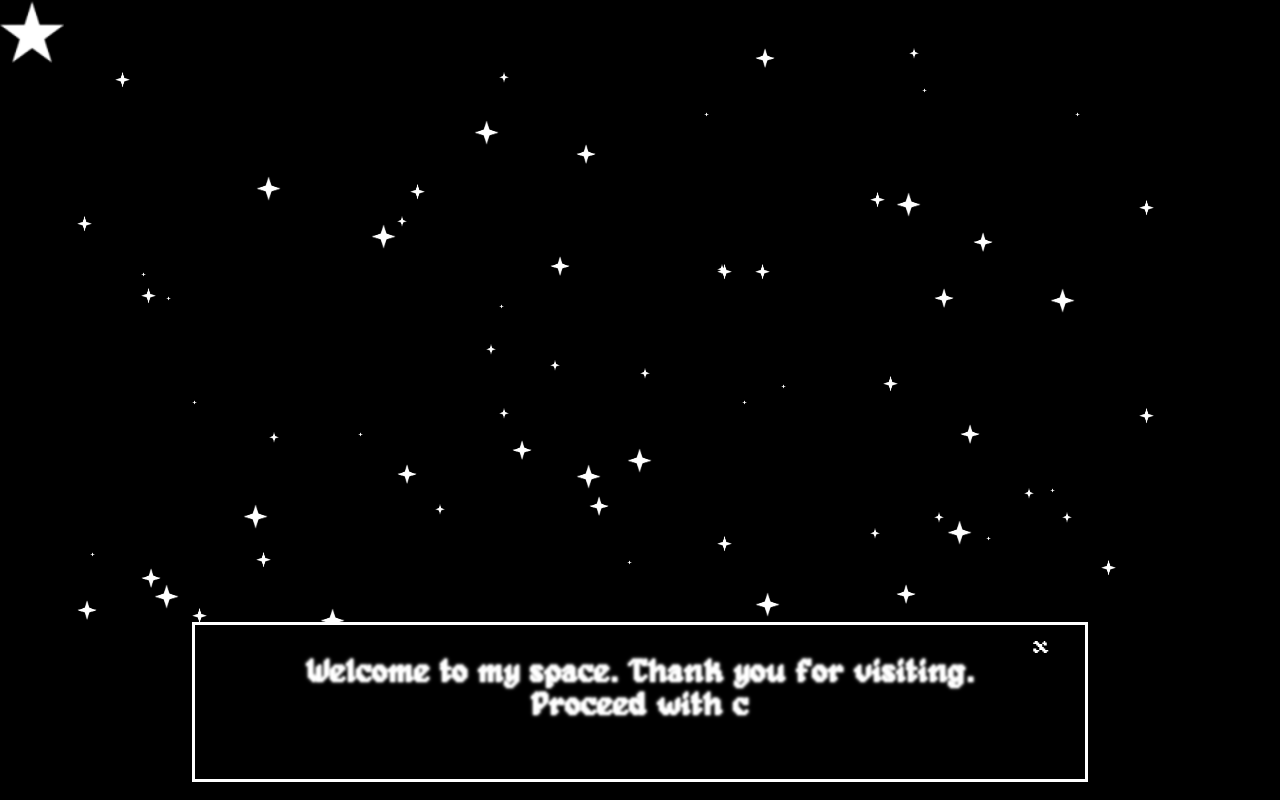
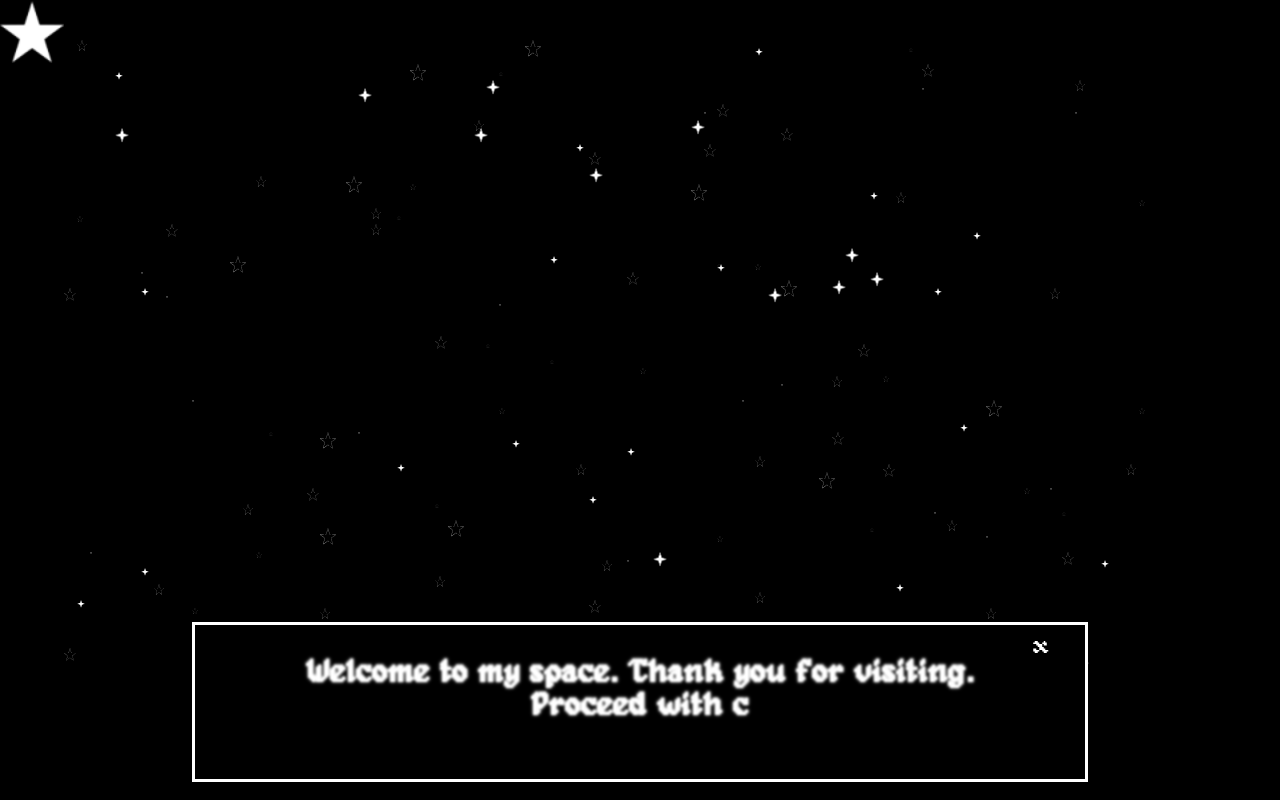
Before and after one commit to adairaliza/adairaliza.github.io, a React (Create React App) app: page /entry in a window 1280 px wide. Built offline with nearby package versions, Linux system fonts and the light colour scheme.

Commit message:
begin logic for black hole navigation

```diff
--- /dev/null
+++ b/src/components/black-hole/BlackHole.tsx
@@ -0,0 +1,16 @@
+/*
+* Will consist of more personal things about me
+* Things that I am, think, believe
+* Will also include a hub for learning about black holes
+* And my other favorite astronomy / cosmology topics <3
+*/
+const BlackHole = () => {
+
+    return (
+        <>
+            <h1>We're in a black hole :D</h1>
+        </>
+    );
+}
+
+export default BlackHole;
--- a/src/components/space/Space.styled.tsx
+++ b/src/components/space/Space.styled.tsx
@@ -10,3 +10,20 @@ export const SparkleDiv = styled.div`
     height: 100%;
     width: 100%;
 `;
+
+export const BlackHoleDiv = styled.div<{ visibility: number }>`
+    display: flex;
+    width: 100vw;
+    height: 100vh;
+
+    button {
+        width: ${({ visibility }) => visibility}px;
+        height: ${({ visibility }) => visibility}px;
+        opacity: ${({ visibility }) => visibility * 3}%;
+        margin: auto;
+
+        &:hover {
+            cursor: pointer;
+        }
+    }
+`;
--- a/src/components/space/Space.tsx
+++ b/src/components/space/Space.tsx
@@ -1,19 +1,45 @@
-import { useEffect, useMemo, useState } from "react";
+import { useEffect, useState } from "react";
 import { useMouseTrail } from "../../hooks/useMouseTrail";
+import { usePageChange } from "../../hooks/usePageChange";
 
 import DialogueBox from "../dialogue-box/DialogueBox";
 import star from "../../assets/images/star.png";
 import newsparkle from "../../assets/images/new-sparkle.png";
+import sparkle from "../../assets/images/sparkle.svg";
+import { blackHoleList } from "../../constants";
 
-import { SpaceSection, SparkleDiv } from "./Space.styled";
+import { BlackHoleDiv, SpaceSection, SparkleDiv } from "./Space.styled";
 
+/*
+* Will consist of surface-level things about me
+* Things that I see, hear, own
+* Links:
+* Music site
+* Art site
+* List of favorites (main thing in mind is media? and books?)
+* ^ maybe I'll have a "bookshelf" site that holds my favorite books
+* ^ but also my favorite movies / shows / animes
+* Quote site (maybe related to the bookshelf site)
+*/
 const Space = () => {
     const mouseTrail = useMouseTrail();
+    const navigate = usePageChange();
     const [count, setCount] = useState(0);
+    const imgs = [newsparkle, sparkle];
+
+    useEffect(() => {
+        console.log("count:", count);
+    }, [count]);
 
     const walkForward = () => {
-        setCount((currCount) => currCount + 1);
-        updateStars(true);
+        setCount((currCount) => {
+            if (currCount === 75) {
+                return currCount;
+            } else {
+                updateStars(true);
+                return currCount + 1;
+            }
+        });
     }
 
     const walkBackward = () => {
@@ -40,14 +66,18 @@ const Space = () => {
 
 
     const [starLayers, setStarLayers] = useState(() =>
-        [1, 2, 3, 4, 5].map((row) => {
+        [1, 2, 3, 4, 5, 6, 7, 8].map((row) => {
+            const imgIndex = Math.floor(Math.random() * imgs.length);
+            const lengthAmt = Math.floor(Math.random() * 15 + 10);
+
             return {
+                imgIndex,
                 row,
-                stars: Array.from({ length: 15 }, (_, index) => ({
+                stars: Array.from({ length: lengthAmt }, (_, index) => ({
                     id: index,
                     top: `${Math.floor(Math.random() * 85) + 5}%`,
                     left: `${Math.floor(Math.random() * 85) + 5}%`,
-                    width: `${row * 5}px`,
+                    width: `${row * 2}px`,
                     filter: `blur(0px)`,
                     opacity: "1",
                 }))
@@ -60,7 +90,7 @@ const Space = () => {
             prevLayers.map((layer) => {
                 const positionDiff = layer.row * .05;
                 const widthDiff = layer.row * .5;
-                const opacityDiff = layer.row * .01;
+                const opacityDiff = layer.row * .0085;
 
                 return {
                     ...layer,
@@ -70,7 +100,7 @@ const Space = () => {
                         const imgWidth = parseFloat(star.width);
 
                         let newBlur = parseFloat(star.filter.replace("blur(", "").replace("px)", ""));
-                        if (isForward && imgWidth > 20) {
+                        if (isForward && imgWidth > 25) {
                             newBlur = newBlur + .5;
                         } else if (!isForward && imgWidth > 20) {
                             newBlur = newBlur - .5;
@@ -99,10 +129,10 @@ const Space = () => {
     const createStarLayer = (layer: typeof starLayers[number]) => {
         return (
             <SparkleDiv key={layer.row}>
-                {layer.stars.map((star) => (
-                    <img
+                {layer.stars.map((star) => {
+                    return <img
                         key={star.id}
-                        src={newsparkle}
+                        src={imgs[layer.imgIndex]}
                         className={`stars row-${layer.row}`}
                         style={{
                             position: "fixed",
@@ -114,15 +144,27 @@ const Space = () => {
                             transition: "top 300ms ease, left 300ms ease, width 300ms ease, opacity 300ms ease, filter 300ms ease",
                         }}
                     />
-                ))}
+                })}
             </SparkleDiv>
         );
     };
+
+    const navigateToBlackHole = () => {
+        const randomUrl = Math.floor(Math.random() * blackHoleList.length);
+        navigate(`/${blackHoleList[randomUrl]}`, true);
+    }
 
     return (
         <>
             {mouseTrail(star)}
             <SpaceSection>
+                {count > 30 &&
+                    <BlackHoleDiv visibility={count - 30}>
+                        <button
+                            onClick={() => navigateToBlackHole()}
+                        >.</button>
+                    </BlackHoleDiv>
+                }
                 {starLayers.map(createStarLayer)}
             </SpaceSection>
             <DialogueBox text="Welcome to my space. Thank you for visiting. Proceed with caution and curiosity." canExit />
--- /dev/null
+++ b/src/constants/index.js
@@ -0,0 +1,6 @@
+export const blackHoleList = [
+    "TON618",
+    "SAGITTARIUSA",
+    "PHEONIXA",
+    "M87"
+]
--- a/src/index.tsx
+++ b/src/index.tsx
@@ -8,12 +8,20 @@ import Main from "./components/main/Main";
 import Welcome from './components/welcome/Welcome';
 import Death from "./components/death/Death";
 import Space from "./components/space/Space";
+import BlackHole from "./components/black-hole/BlackHole";
+import { blackHoleList } from "./constants";
+
+const routes = blackHoleList.map((url: string) => ({
+  path: `/${url}`,
+  element: <BlackHole />,
+}));
 
 const router = createBrowserRouter([
   {
     path: "/",
     element: <Main />,
     children: [
+      ...routes,
       {
         path: "",
         element: <Welcome />,
@@ -25,7 +33,11 @@ const router = createBrowserRouter([
       {
         path: "/entry",
         element: <Space />
-      }
+      },
+      // {
+      //   path: "/TON618",
+      //   element: <BlackHole />
+      // }
     ]
   },
 ]);
```
